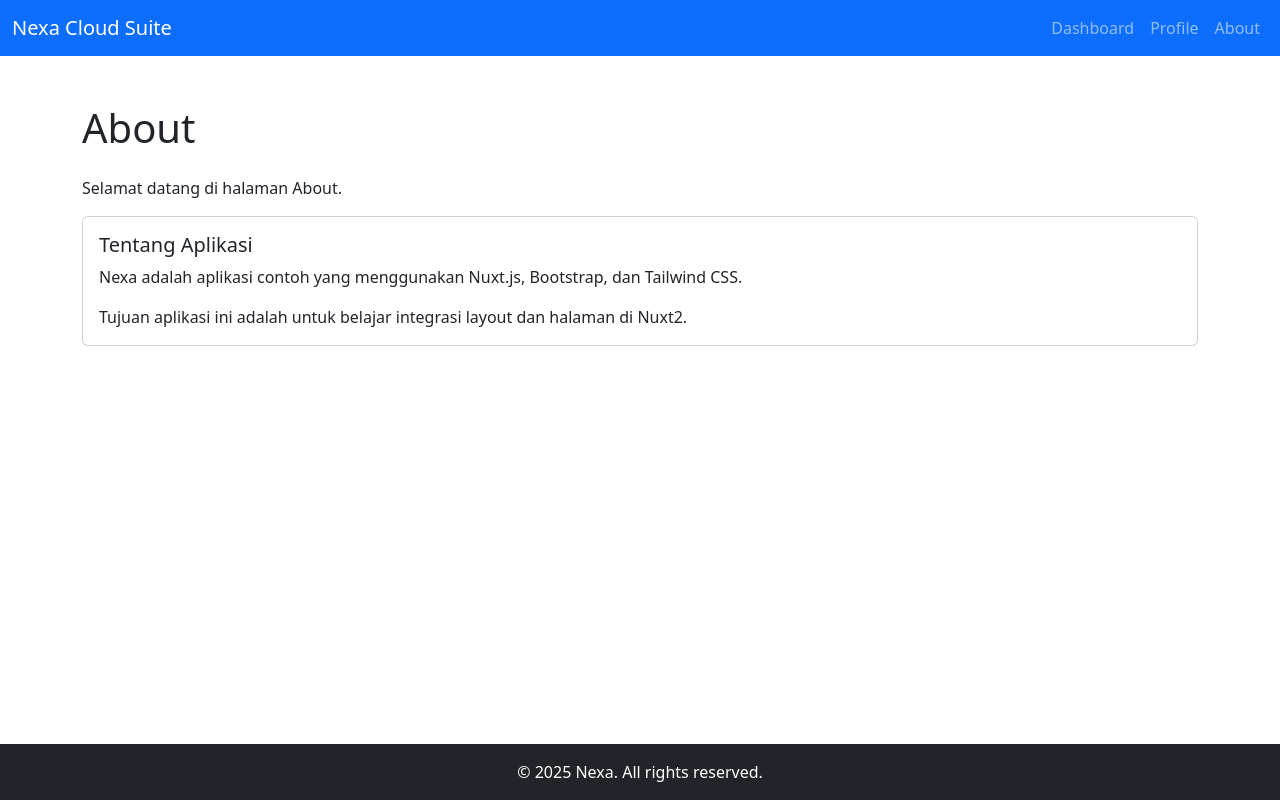
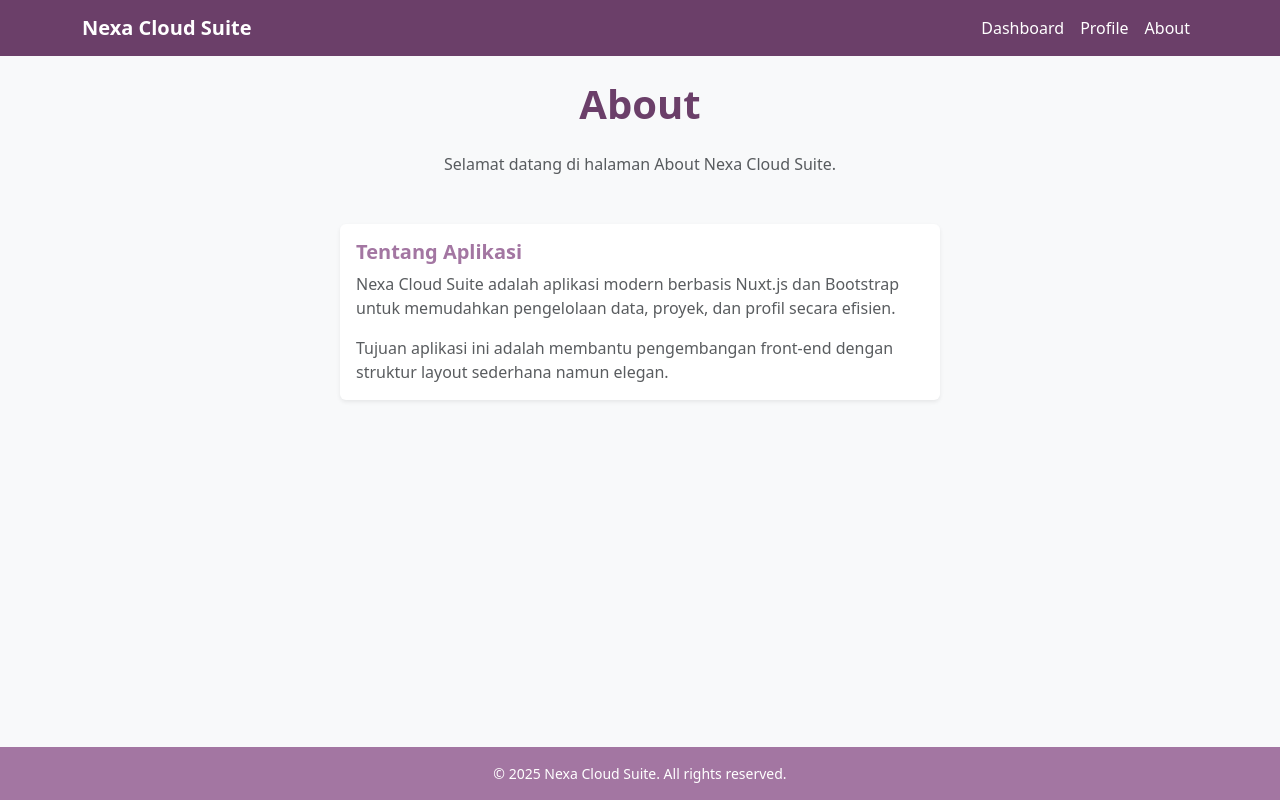
Before and after one commit to RianiDestianti/Nuxt-MemberCRUDAPI, a Nuxt app: page /about in a window 1280 px wide. Built offline with nearby package versions, Linux system fonts and the light colour scheme; what vue-sweetalert2 would draw is missing.

Commit message:
refactor: enhance layout and styling across app, about, dashboard, and profile pages

```diff
--- a/layouts/app.vue
+++ b/layouts/app.vue
@@ -1,11 +1,14 @@
 <template>
-  <div class="d-flex flex-column min-vh-100">
+  <div class="d-flex flex-column min-vh-100 bg-light">
     <!-- Navbar -->
-    <nav class="navbar navbar-expand-lg navbar-dark bg-primary">
-      <div class="container-fluid">
-        <nuxt-link class="navbar-brand" to="/">Nexa Cloud Suite</nuxt-link>
+    <nav class="navbar navbar-expand-lg" style="background-color: #6B3F69;">
+      <div class="container">
+        <nuxt-link class="navbar-brand fw-bold text-white" to="/">
+          Nexa Cloud Suite
+        </nuxt-link>
+
         <button
-          class="navbar-toggler"
+          class="navbar-toggler text-white"
           type="button"
           data-bs-toggle="collapse"
           data-bs-target="#navbarNav"
@@ -15,16 +18,17 @@
         >
           <span class="navbar-toggler-icon"></span>
         </button>
+
         <div class="collapse navbar-collapse" id="navbarNav">
           <ul class="navbar-nav ms-auto">
             <li class="nav-item">
-              <nuxt-link class="nav-link" to="/dashboard">Dashboard</nuxt-link>
+              <nuxt-link class="nav-link text-white" to="/dashboard">Dashboard</nuxt-link>
             </li>
             <li class="nav-item">
-              <nuxt-link class="nav-link" to="/profile">Profile</nuxt-link>
+              <nuxt-link class="nav-link text-white" to="/profile">Profile</nuxt-link>
             </li>
             <li class="nav-item">
-              <nuxt-link class="nav-link" to="/about">About</nuxt-link>
+              <nuxt-link class="nav-link text-white" to="/about">About</nuxt-link>
             </li>
           </ul>
         </div>
@@ -33,13 +37,15 @@
 
     <!-- Content -->
     <main class="flex-grow-1 py-4">
-      <nuxt />
+      <div class="container">
+        <nuxt />
+      </div>
     </main>
 
     <!-- Footer -->
-    <footer class="bg-dark text-white py-3 mt-auto">
-      <div class="container text-center">
-        &copy; {{ new Date().getFullYear() }} Nexa. All rights reserved.
+    <footer class="text-white py-3 mt-auto" style="background-color: #A376A2;">
+      <div class="container text-center small">
+        &copy; {{ new Date().getFullYear() }} Nexa Cloud Suite. All rights reserved.
       </div>
     </footer>
   </div>
--- a/pages/about.vue
+++ b/pages/about.vue
@@ -1,16 +1,17 @@
 <template>
-  <div class="container mt-4">
-    <h1 class="mb-4">About</h1>
-    <p>Selamat datang di halaman About.</p>
+  <div>
+    <h1 class="mb-4 fw-bold text-center" style="color: #6B3F69;">About</h1>
+    <p class="text-center text-muted mb-5">Selamat datang di halaman About Nexa Cloud Suite.</p>
 
-    <div class="card">
+    <div class="card shadow-sm border-0 mx-auto" style="max-width: 600px;">
       <div class="card-body">
-        <h5 class="card-title">Tentang Aplikasi</h5>
-        <p class="card-text">
-          Nexa adalah aplikasi contoh yang menggunakan Nuxt.js, Bootstrap, dan Tailwind CSS.
+        <h5 class="card-title fw-bold" style="color: #A376A2;">Tentang Aplikasi</h5>
+        <p class="card-text text-muted">
+          Nexa Cloud Suite adalah aplikasi modern berbasis Nuxt.js dan Bootstrap
+          untuk memudahkan pengelolaan data, proyek, dan profil secara efisien.
         </p>
-        <p class="card-text">
-          Tujuan aplikasi ini adalah untuk belajar integrasi layout dan halaman di Nuxt2.
+        <p class="card-text text-muted">
+          Tujuan aplikasi ini adalah membantu pengembangan front-end dengan struktur layout sederhana namun elegan.
         </p>
       </div>
     </div>
--- a/pages/dashboard.vue
+++ b/pages/dashboard.vue
@@ -1,14 +1,15 @@
 <template>
-  <div class="container mt-4">
-    <h1 class="mb-4">Dashboard</h1>
-    <p>Selamat datang di halaman dashboard!</p>
+  <div>
+    <h1 class="mb-4 fw-bold text-center" style="color: #6B3F69;">Dashboard</h1>
+    <p class="text-center text-muted mb-5">Selamat datang di halaman dashboard!</p>
 
-    <div class="row">
+    <div class="row g-4">
       <div class="col-md-4" v-for="card in 3" :key="card">
-        <div class="card mb-3">
-          <div class="card-body">
-            <h5 class="card-title">Card {{ card }}</h5>
-            <p class="card-text">Ini adalah deskripsi card {{ card }}.</p>
+        <div class="card shadow-sm border-0">
+          <div class="card-body text-center">
+            <h5 class="card-title fw-bold" style="color: #6B3F69;">Card {{ card }}</h5>
+            <p class="card-text text-muted">Ini adalah deskripsi card {{ card }}.</p>
+            <button class="btn text-white mt-2" style="background-color: #A376A2;">Lihat Detail</button>
           </div>
         </div>
       </div>
--- a/pages/profile.vue
+++ b/pages/profile.vue
@@ -1,13 +1,14 @@
 <template>
-  <div class="container mt-4">
-    <h1 class="mb-4">Profile</h1>
-    <p>Ini adalah halaman profil pengguna.</p>
+  <div>
+    <h1 class="mb-4 fw-bold text-center" style="color: #6B3F69;">Profile</h1>
+    <p class="text-center text-muted mb-5">Ini adalah halaman profil pengguna.</p>
 
-    <div class="card">
-      <div class="card-body">
-        <h5 class="card-title">Nama: John Doe</h5>
-        <p class="card-text">Email: john.doe@example.com</p>
-        <p class="card-text">Role: Administrator</p>
+    <div class="card shadow-sm border-0 mx-auto" style="max-width: 500px;">
+      <div class="card-body text-center">
+        <h5 class="card-title fw-bold" style="color: #6B3F69;">John Doe</h5>
+        <p class="card-text text-muted mb-1">Email: john.doe@example.com</p>
+        <p class="card-text text-muted mb-3">Role: Administrator</p>
+        <button class="btn text-white" style="background-color: #A376A2;">Edit Profil</button>
       </div>
     </div>
   </div>
```
